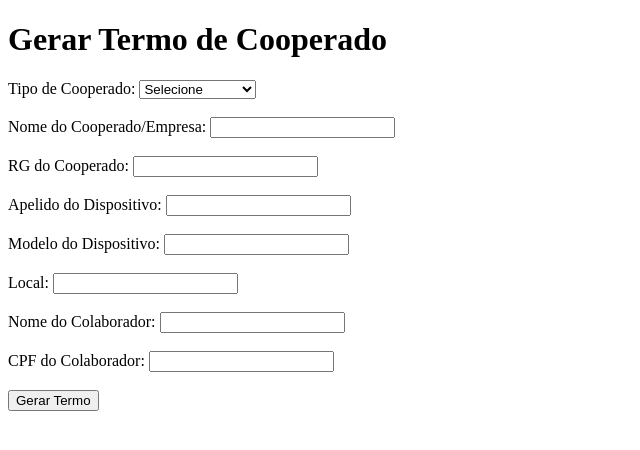
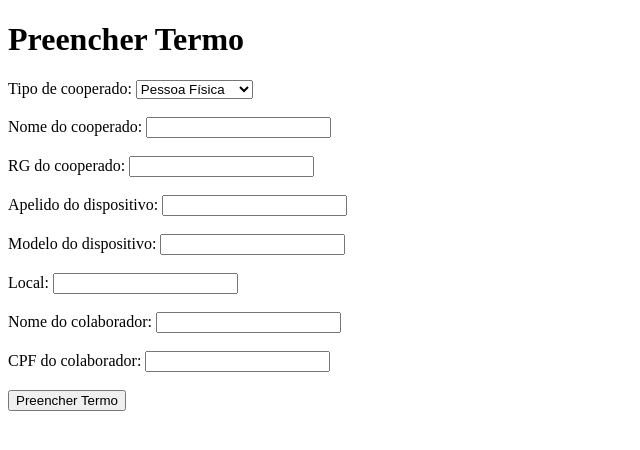
Before and after one commit to lucasrezendx/termo-cooperados, a Flask app: page / in a window 1280 px wide. Shown: the top 450 px of the page, without its empty margins (0-640 px from the left). Run offline with Flask 3, Linux system fonts and the light colour scheme.

Commit message:
Update index.html

```diff
--- a/templates/index.html
+++ b/templates/index.html
@@ -2,75 +2,58 @@
 <html lang="pt-br">
 <head>
     <meta charset="UTF-8">
-  <title>Gerador de Termo</title>
+    <title>Preencher Termo</title>
     <script>
-    function toggleChaveField() {
+        function toggleCampos() {
             const tipo = document.getElementById("tipo").value;
-      const chaveField = document.getElementById("chave-field");
+            const chaveField = document.getElementById("chave_field");
             if (tipo === "PJ") {
                 chaveField.style.display = "block";
             } else {
                 chaveField.style.display = "none";
-        document.getElementById("chave").value = ""; // limpa o campo se escondido
             }
         }
+        window.onload = toggleCampos;
     </script>
 </head>
 <body>
-  <h1>Gerar Termo de Cooperado</h1>
-  <form action="/gerar" method="POST">
-    <label for="tipo">Tipo de Cooperado:</label>
-    <select name="tipo" id="tipo" required onchange="toggleChaveField()">
-      <option value="">Selecione</option>
+    <h1>Preencher Termo</h1>
+    <form method="POST" action="/" enctype="multipart/form-data">
+        <label for="tipo">Tipo de cooperado:</label>
+        <select name="tipo" id="tipo" onchange="toggleCampos()" required>
             <option value="PF">Pessoa Física</option>
-      <option value="AGRO">AGRO</option>
             <option value="PJ">Pessoa Jurídica</option>
+            <option value="AGRO">Agro</option>
         </select>
-
         <br><br>
 
-    <label for="nome">Nome do Cooperado/Empresa:</label>
-    <input type="text" name="nome" id="nome" required>
+        <label for="nome">Nome do cooperado:</label>
+        <input type="text" name="nome" required><br><br>
 
-    <br><br>
+        <label for="rg">RG do cooperado:</label>
+        <input type="text" name="rg" required><br><br>
 
-    <label for="RG">RG do Cooperado:</label>
-    <input type="text" name="RG" id="RG">
+        <label for="apelido">Apelido do dispositivo:</label>
+        <input type="text" name="apelido" required><br><br>
 
-    <br><br>
+        <label for="modelo">Modelo do dispositivo:</label>
+        <input type="text" name="modelo" required><br><br>
 
-    <label for="apelido">Apelido do Dispositivo:</label>
-    <input type="text" name="apelido" id="apelido" required>
-
-    <br><br>
-
-    <label for="modelo">Modelo do Dispositivo:</label>
-    <input type="text" name="modelo" id="modelo" required>
-
-    <br><br>
-
-    <div id="chave-field" style="display: none;">
-      <label for="chave">Chave Multi Canal:</label>
-      <input type="text" name="chave" id="chave">
-      <br><br>
+        <div id="chave_field" style="display: none;">
+            <label for="chave">Chave multicanal:</label>
+            <input type="text" name="chave"><br><br>
         </div>
 
         <label for="local">Local:</label>
-    <input type="text" name="local" id="local">
+        <input type="text" name="local" required><br><br>
 
-    <br><br>
+        <label for="colaborador">Nome do colaborador:</label>
+        <input type="text" name="colaborador" required><br><br>
 
-    <label for="colaborador">Nome do Colaborador:</label>
-    <input type="text" name="colaborador" id="colaborador" required>
+        <label for="cpf_colaborador">CPF do colaborador:</label>
+        <input type="text" name="cpf_colaborador" required><br><br>
 
-    <br><br>
-
-    <label for="cpf_colaborador">CPF do Colaborador:</label>
-    <input type="text" name="cpf_colaborador" id="cpf_colaborador" required>
-
-    <br><br>
-
-    <button type="submit">Gerar Termo</button>
+        <button type="submit">Preencher Termo</button>
     </form>
 </body>
 </html>
```
Lines whose indentation alone changed are shown as unchanged.
